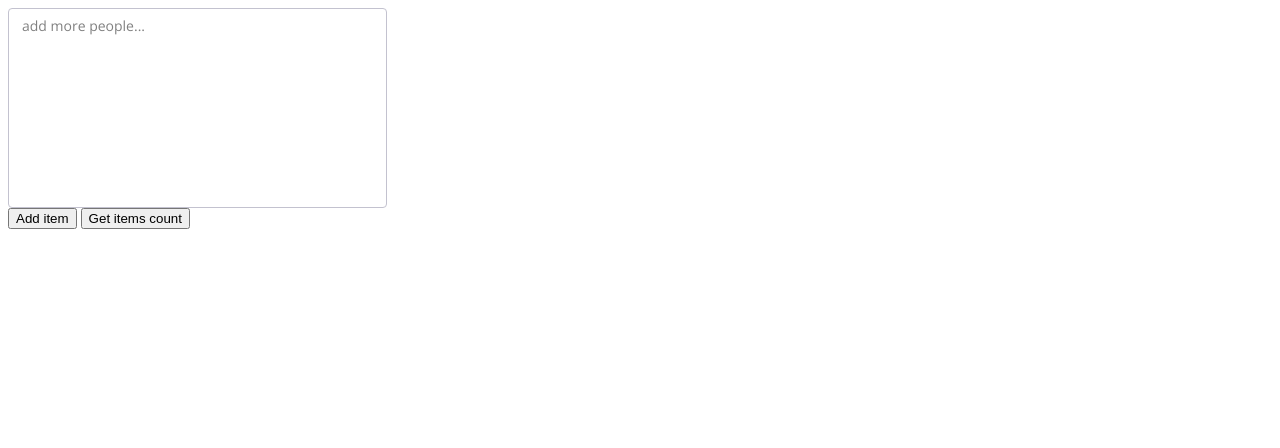
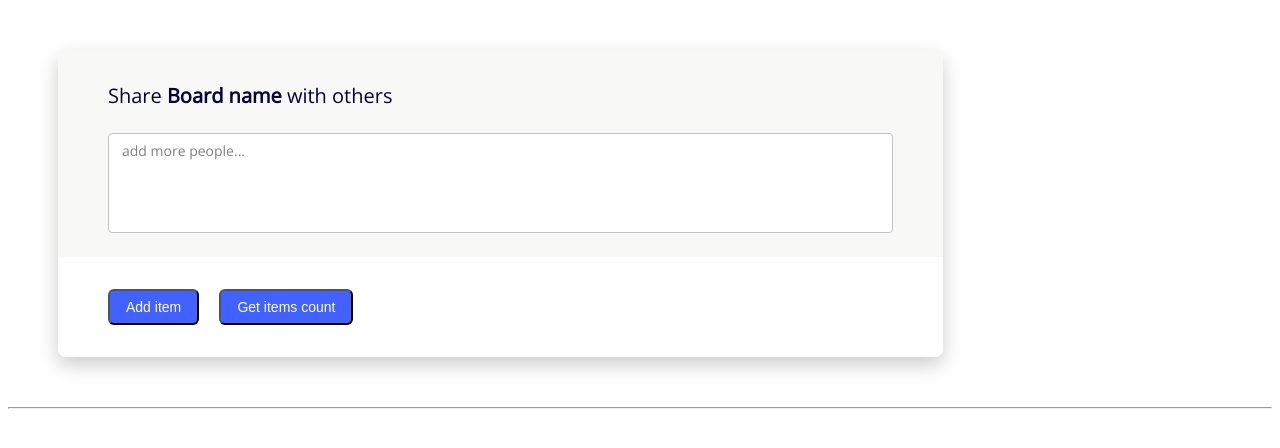
Before and after one commit to maxim-grishaev/emails-input, a website: page docs/index.html in a window 1280 px wide. Drawn offline with nearby package versions, Linux system fonts and the light colour scheme.

Commit message:
publish form

```diff
--- a/docs/index.html
+++ b/docs/index.html
@@ -7,11 +7,64 @@
   <title>MIRO</title>
   <link href="https://fonts.googleapis.com/css?family=Open+Sans" rel="stylesheet" />
   <script src="./dist/emails-input.js"></script>
+  <style type="text/css">
+    .form {
+      font-family: 'Open Sans', Helvetica, Arial, sans-serif;
+      border-radius: 8px;
+      background: #F8F8F7;
+      width: 70%;
+      box-shadow: 0px 8px 20px rgba(0, 0, 0, 0.2);
+      margin: 50px;
+      color: #050038;
+      min-width: 350px;
+    }
+
+    .form h2 {
+      font-weight: normal;
+      font-size: 20px;
+      line-height: 27px;
+      margin: 0 0 24px;
+    }
+
+    .form h2 strong {
+      font-weight: 900;
+    }
+
+    .form-body {
+      padding: 32px 50px 24px;
+    }
+
+    #emails-input {
+      height: 100px;
+    }
+
+    .form-footer {
+      background: #fff;
+      padding: 32px 50px;
+      border-radius: 0 0 8px 8px;
+    }
+
+    .form button {
+      background: #4262FF;
+      color: #fff;
+      font-size: 14px;
+      padding: 8px 16px;
+      border-radius: 6px;
+      cursor: pointer;
+    }
+
+    .form button+button {
+      margin-left: 16px;
+    }
+  </style>
 </head>
 
 <body>
+  <div class="form">
+    <div class="form-body">
+      <h2>Share <strong>Board name</strong> with others</h2>
       <!-- form header -->
-  <div id="emails-input" style="width:30%;height:200px"></div>
+      <div id="emails-input"></div>
       <!-- form footer, buttons -->
       <script>
         var inputContainerNode = document.querySelector('#emails-input');
@@ -20,8 +73,25 @@
         });
         // Handling Add email and Get emails count buttons, etc.
       </script>
-  <button onclick="emailsInput.addItem(Math.random().toString(36).replace('0.', '') + '@miro.com')">Add item</button>
+    </div>
+
+    <div class="form-footer">
+      <button onclick="emailsInput.addItem(Math.random().toString(36).replace('0.', '') + '@miro.com')">Add
+        item</button>
       <button onclick="alert('Items count: ' + emailsInput.getItems().length)">Get items count</button>
+    </div>
+  </div>
+
+  <hr />
+  <div id="items" disabled="disabled"></div>
+  <script>
+    const items = document.getElementById('items')
+    emailsInput.subscribe(() => {
+      items.innerHTML = '<ol>' +
+        emailsInput.getItems().map(line => '<li>' + line + '</li>').join('') +
+        '</ol>'
+    });
+  </script>
 </body>
 
 </html>
```
Also changed, not shown: docs/dist/emails-input.js. Lines whose indentation alone changed are shown as unchanged.
